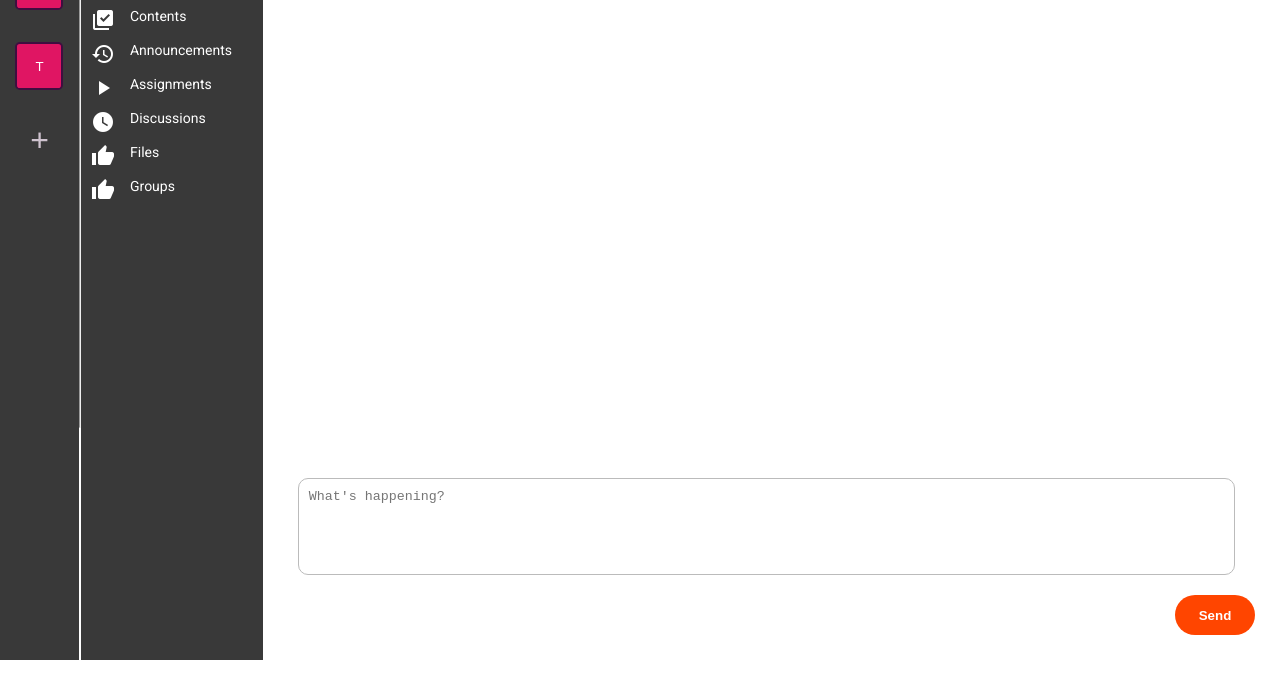
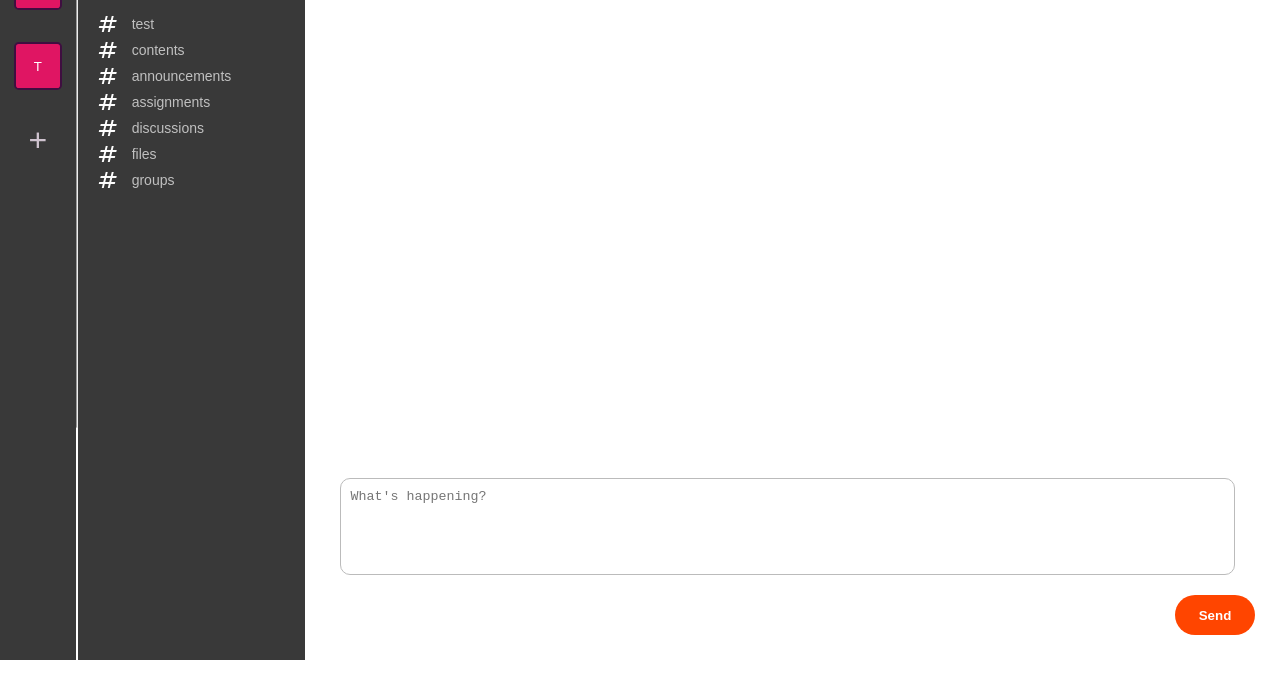
Before and after one commit to hannnnk1231/Easy-Campus-Life, a plain HTML site: page index.html in a window 1280 px wide. Shown: the part 120-800 px from the top of the page. Drawn offline with nearby package versions, Linux system fonts and the light colour scheme; no server answers; a script that the page names is missing.

Commit message:
channel name

```diff
--- a/index.html
+++ b/index.html
@@ -55,28 +55,32 @@
         <hr />
         <div class="sidebar__categories">
           <div class="sidebar__category">
-            <i class="material-icons">library_add_check</i>
-            <span>Contents</span>
+            <i class="material-icons">tag</i>
+            <button type="button" class='channel_name' name="test">test</button>
           </div>
           <div class="sidebar__category">
-            <i class="material-icons">history</i>
-            <span>Announcements</span>
+            <i class="material-icons">tag</i>
+            <button type="button" class='channel_name' name="contents">contents</button>
           </div>
           <div class="sidebar__category">
-            <i class="material-icons">play_arrow</i>
-            <span>Assignments</span>
+            <i class="material-icons">tag</i>
+            <button type="button" class='channel_name' name="announcements">announcements</button>
           </div>
           <div class="sidebar__category">
-            <i class="material-icons">watch_later</i>
-            <span>Discussions</span>
+            <i class="material-icons">tag</i>
+            <button type="button" class='channel_name' name="assignments">assignments</button>
           </div>
           <div class="sidebar__category">
-            <i class="material-icons">thumb_up</i>
-            <span>Files</span>
+            <i class="material-icons">tag</i>
+            <button type="button" class='channel_name' name="discussions">discussions</button>
           </div>
           <div class="sidebar__category">
-            <i class="material-icons">thumb_up</i>
-            <span>Groups</span>
+            <i class="material-icons">tag</i>
+            <button type="button" class='channel_name' name="files">files</button>
+          </div>
+          <div class="sidebar__category">
+            <i class="material-icons">tag</i>
+            <button type="button" class='channel_name' name="groups">groups</button>
           </div>
         </div>
       </div>
--- a/index.js
+++ b/index.js
@@ -7,6 +7,7 @@ var userimg = "iu2.jpeg";
 var apigClient = apigClientFactory.newClient();
 
 var box = document.getElementsByClassName("box");
+var channels = document.getElementsByClassName("channel_name")
 
 for (var i = 0; i < box.length; i++){
   box[i].onclick = function(e) {
@@ -16,6 +17,12 @@ for (var i = 0; i < box.length; i++){
   }
 }
 
+for (var i = 0; i < channels.length; i++){
+  channels[i].onclick = function(e) {
+    window.localStorage.setItem('channel', this.name);
+    location.reload();
+  }
+}
 
 send.onclick = function (e) {
   if (text.value !== ""){
--- a/styles.css
+++ b/styles.css
@@ -56,27 +56,6 @@ body {
   align-items: center;
 }
 
-.sidebar__categories {
-  width: 100%;
-  display: flex;
-  flex-direction: column;
-  margin-bottom: 15px;
-  margin-top: 15px;
-}
-
-.sidebar__category {
-  display: flex;
-  padding: 5px 10px;
-}
-
-.sidebar__category span {
-  margin-left: 15px;
-}
-
-.sidebar__category:hover {
-  background: #e5e5e5;
-  cursor: pointer;
-}
 
 .sidebar::-webkit-scrollbar {
   display: none;
@@ -112,13 +91,45 @@ body {
 }
 
 
-
 .channel {
   height: 100%;
-  width: 230px;
+  width: 300px;
   background-color: #393939;
   overflow-y: scroll;
 }
+
+.channel_name {
+  color: #c0c0c0;
+  font-size: 14px;
+  margin-left: 15px;
+  border: none;
+  background: none;
+}
+
+.channel_name:hover, .sidebar__category:hover {
+  background: #e5e5e5;
+  cursor: pointer;
+}
+
+.sidebar__categories {
+  width: 100%;
+  display: flex;
+  flex-direction: column;
+  margin-bottom: 5px;
+  margin-top: 15px;
+}
+
+.sidebar__category {
+  display: flex;
+  padding: 1px 15px;
+}
+
+.sidebar__category i {
+  font-size: 1.5em;
+  font-style: italic;
+  columns: #c0c0c0;
+}
+
 
 .workspace_title {
   display: flex;
@@ -126,6 +137,11 @@ body {
   padding: 5px 15px;
   margin-bottom: 15px;
   margin-top: 15px;
+}
+
+.workspace_title span {
+  font-weight: bold;
+  font-size: 20px;
 }
 
 /* videos */
@@ -182,6 +198,7 @@ body {
   font-weight: 400;
   text-transform: uppercase;
   color: #ACACAC;
+  margin-left: 5px;
 }
 .feed-text {
   color: black;
```
